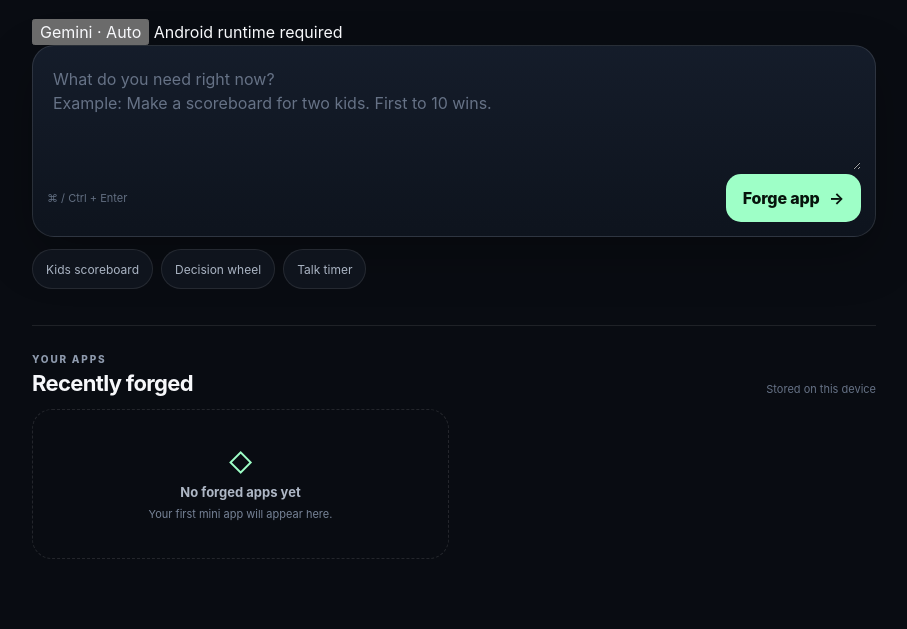
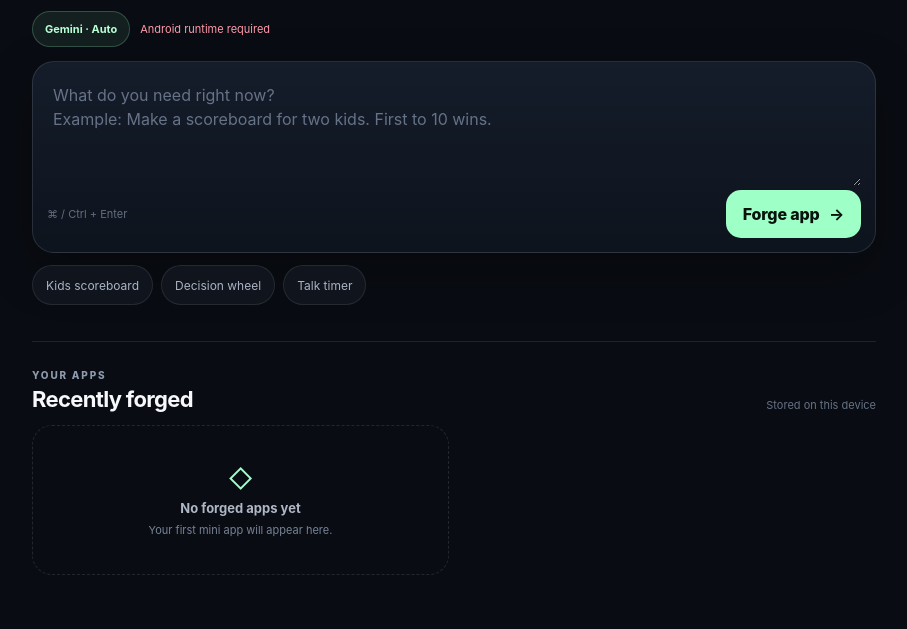
Before and after one commit to magic76/crew-builder, a plain HTML site: page index.html in a window 1280 px wide. Shown: the part 244-873 px from the top of the page, without its empty margins (186-1093 px from the left). Drawn offline with Linux system fonts and the light colour scheme.

Commit message:
style: load Gemini settings styles

```diff
--- a/index.html
+++ b/index.html
@@ -6,6 +6,7 @@
   <meta name="theme-color" content="#0a0d14" />
   <title>Crew Forge</title>
   <link rel="stylesheet" href="./forge.css" />
+  <link rel="stylesheet" href="./gemini.css" />
 </head>
 <body>
   <main id="homeView" class="shell">
```
